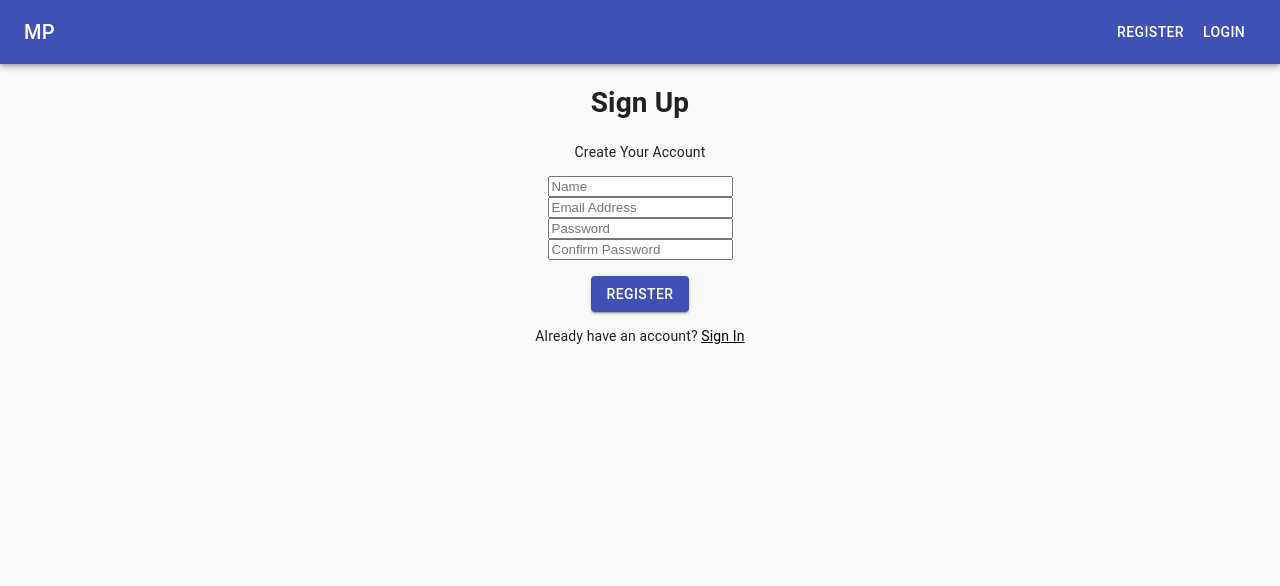
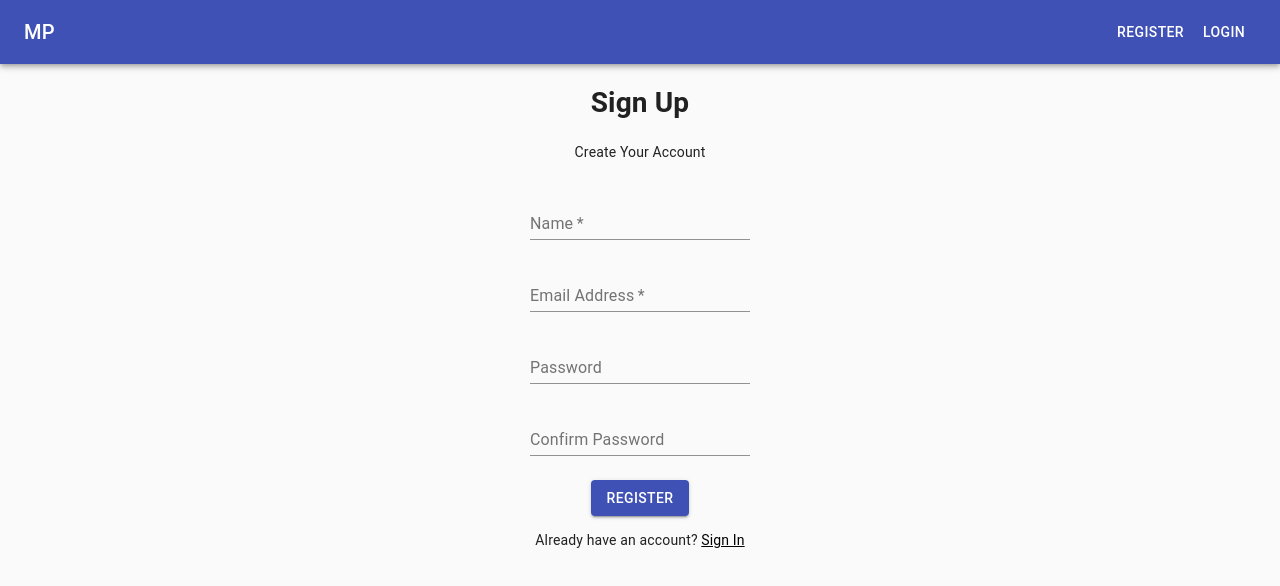
Before and after one commit to blinkhorn/mp, a React (Create React App) app in the folder client/: page /register in a window 1280 px wide. Shown: the top 586 px of the page. Built offline with nearby package versions, Linux system fonts and the light colour scheme; no server answers; the HTML template or start-up script is replaced by a standard one.

Commit message:
text fields for login and register

```diff
--- a/client/src/components/auth/Login.js
+++ b/client/src/components/auth/Login.js
@@ -7,6 +7,7 @@ import { login } from '../../actions/auth';
 // Material Imports
 import { makeStyles } from '@material-ui/core/styles';
 import Button from '@material-ui/core/Button';
+import TextField from '@material-ui/core/TextField';
 
 const useStyles = makeStyles({
     actionButton: {
@@ -41,22 +42,24 @@ const Login = ({ login, isAuthenticated }) => {
             <p>Sign Into Your Account</p>
             <form onSubmit={e => onSubmit(e)}>
                 <div>
-                    <input
+                    <TextField
                         type="email"
-                        placeholder="Email Address"
+                        label="Email Address"
                         name="email"
                         value={email}
                         onChange={e => onChange(e)}
+                        margin="normal"
                         required
                     />
                 </div>
                 <div>
-                    <input
+                     <TextField
                         type="password"
-                        placeholder="Password"
+                        label="Password"
                         name="password"
                         value={password}
                         onChange={e => onChange(e)}
+                        margin="normal"
                         minLength="6"
                     />
                 </div>
--- a/client/src/components/auth/Register.js
+++ b/client/src/components/auth/Register.js
@@ -8,6 +8,7 @@ import PropTypes from 'prop-types';
 // Material Imports
 import { makeStyles } from '@material-ui/core/styles';
 import Button from '@material-ui/core/Button';
+import TextField from '@material-ui/core/TextField';
 
 const useStyles = makeStyles({
     actionButton: {
@@ -49,42 +50,46 @@ const Register = ({ setAlert, register, isAuthenticated }) => {
             <p>Create Your Account</p>
             <form onSubmit={e => onSubmit(e)}>
                 <div>
-                    <input
+                    <TextField
                         type="text"
-                        placeholder="Name"
+                        label="Name"
                         name="name"
                         value={name}
                         onChange={e => onChange(e)}
+                        margin="normal"
                         required
                     />
                 </div>
                 <div>
-                    <input
+                    <TextField
                         type="email"
-                        placeholder="Email Address"
+                        label="Email Address"
                         name="email"
                         value={email}
                         onChange={e => onChange(e)}
+                        margin="normal"
                         required
                     />
                 </div>
                 <div>
-                    <input
+                    <TextField
                         type="password"
-                        placeholder="Password"
+                        label="Password"
                         name="password"
                         value={password}
                         onChange={e => onChange(e)}
+                        margin="normal"
                         minLength="6"
                     />
                 </div>
                 <div>
-                    <input
+                    <TextField
                         type="password"
-                        placeholder="Confirm Password"
+                        label="Confirm Password"
                         name="password2"
                         value={password2}
                         onChange={e => onChange(e)}
+                        margin="normal"
                         minLength="6"
                     />
                 </div>
@@ -98,7 +103,10 @@ const Register = ({ setAlert, register, isAuthenticated }) => {
                 </Button>
             </form>
             <p>
-                Already have an account? <Link className={classes.actionButton} to="/login">Sign In</Link>
+                Already have an account?{' '}
+                <Link className={classes.actionButton} to="/login">
+                    Sign In
+                </Link>
             </p>
         </Fragment>
     );
```
